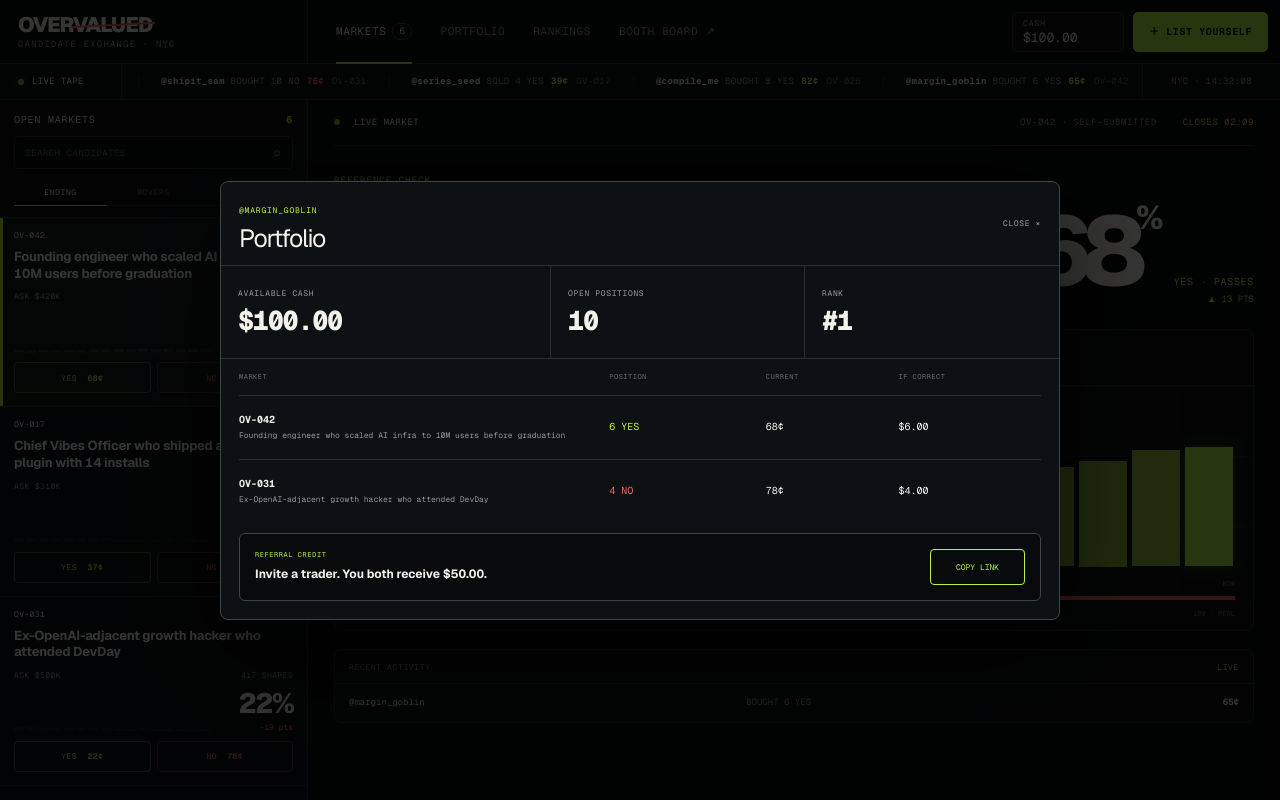
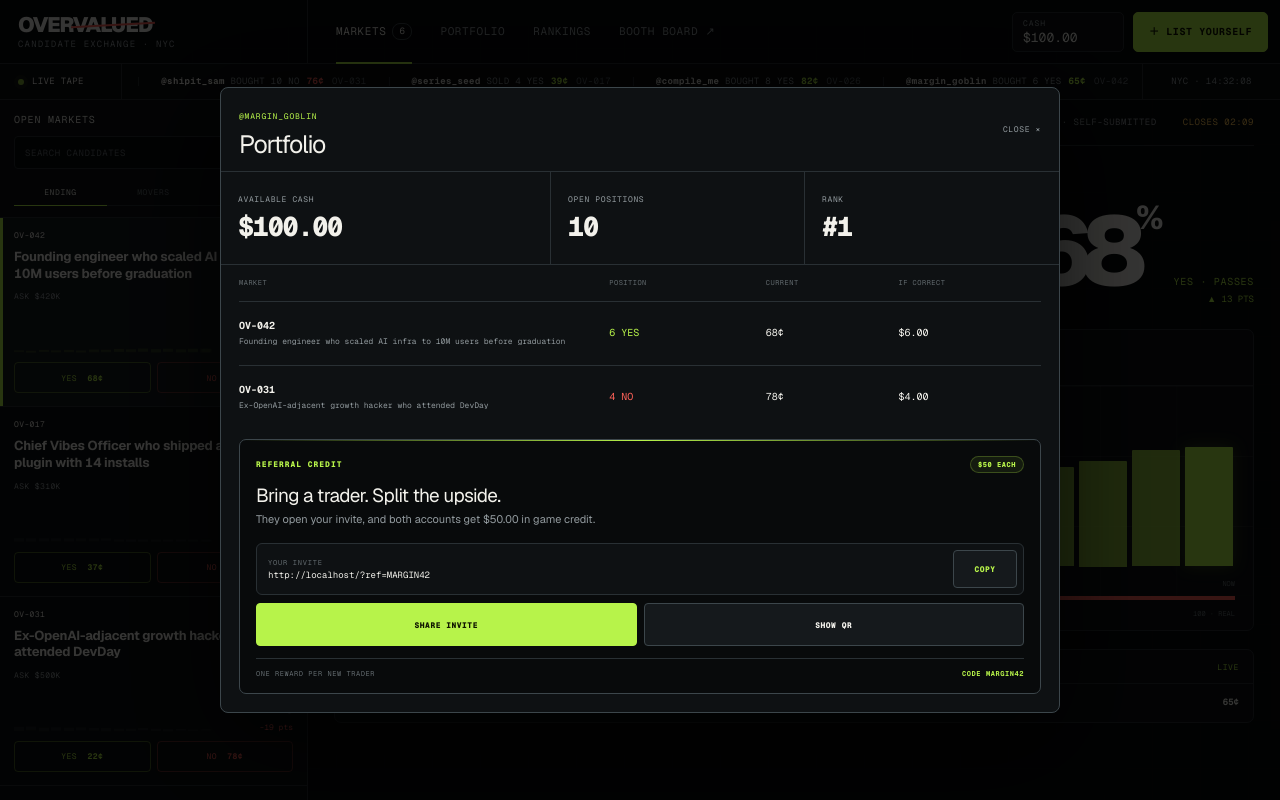
Before and after one commit to AndresL230/overvalued, a Next.js app: page / in a window 1280 px wide. Both pictures are taken after a click on the button "PORTFOLIO". Built offline with nearby package versions, Linux system fonts and the light colour scheme.

Commit message:
Add referral QR flow

```diff
--- a/app/globals.css
+++ b/app/globals.css
@@ -1668,42 +1668,244 @@ textarea:focus-visible {
 }
 
 .referral-box {
+  position: relative;
+  overflow: hidden;
   margin: 10px 18px 18px;
-  padding: 15px;
+  padding: 16px;
+  border: 1px solid var(--line-bright);
+  border-radius: 7px;
+  background: var(--bg);
+}
+
+.referral-box::before {
+  content: "";
+  position: absolute;
+  inset: 0 0 auto;
+  height: 1px;
+  background: linear-gradient(90deg, transparent, var(--yes), transparent);
+}
+
+.referral-box__eyebrow,
+.referral-box__foot {
   display: flex;
   align-items: center;
   justify-content: space-between;
-  gap: 20px;
+  gap: 12px;
+}
+
+.referral-box__eyebrow span {
+  color: var(--yes);
+  font: 750 8px/1 var(--font-geist-mono), monospace;
+  letter-spacing: .12em;
+}
+
+.referral-box__eyebrow small {
+  padding: 4px 7px;
+  border: 1px solid rgba(183, 243, 74, .24);
+  border-radius: 999px;
+  background: rgba(183, 243, 74, .07);
+  color: var(--yes);
+  font: 750 7px/1 var(--font-geist-mono), monospace;
+  letter-spacing: .08em;
+}
+
+.referral-box h2 {
+  margin: 13px 0 0;
+  font-size: 19px;
+  line-height: 1.1;
+  letter-spacing: -.035em;
+}
+
+.referral-box__copy > p {
+  max-width: 500px;
+  margin: 6px 0 0;
+  color: var(--muted);
+  font-size: 11px;
+  line-height: 1.45;
+}
+
+.referral-link-row {
+  min-height: 52px;
+  margin-top: 15px;
+  padding: 6px 6px 6px 11px;
+  display: flex;
+  align-items: center;
+  gap: 10px;
+  border: 1px solid var(--line);
+  border-radius: 6px;
+  background: var(--surface-1);
+}
+
+.referral-link-row > div {
+  min-width: 0;
+  display: flex;
+  flex: 1;
+  flex-direction: column;
+}
+
+.referral-link-row span {
+  color: var(--faint);
+  font: 7px/1 var(--font-geist-mono), monospace;
+  letter-spacing: .11em;
+}
+
+.referral-link-row code {
+  margin-top: 5px;
+  overflow: hidden;
+  color: var(--text);
+  font: 9px/1 var(--font-geist-mono), monospace;
+  text-overflow: ellipsis;
+  white-space: nowrap;
+}
+
+.referral-link-row button,
+.referral-actions button,
+.referral-qr-actions button {
   border: 1px solid var(--line-bright);
-  border-radius: 6px;
-  background: var(--bg);
-}
-
-.referral-box > div {
-  display: flex;
-  flex-direction: column;
-}
-
-.referral-box span {
+  border-radius: 4px;
+  background: var(--surface-2);
+  color: var(--text);
+  font: 750 8px/1 var(--font-geist-mono), monospace;
+  letter-spacing: .06em;
+  cursor: pointer;
+}
+
+.referral-link-row button {
+  min-width: 64px;
+  height: 38px;
   color: var(--yes);
+}
+
+.referral-actions {
+  margin-top: 8px;
+  display: grid;
+  grid-template-columns: 1fr 1fr;
+  gap: 7px;
+}
+
+.referral-actions button {
+  min-height: 43px;
+}
+
+.referral-actions .referral-actions__primary,
+.referral-qr-actions .referral-qr-actions__primary {
+  border-color: var(--yes);
+  background: var(--yes);
+  color: #101600;
+}
+
+.referral-box__foot {
+  margin-top: 12px;
+  padding-top: 11px;
+  border-top: 1px solid var(--line);
+  color: var(--faint);
   font: 7px/1 var(--font-geist-mono), monospace;
   letter-spacing: .08em;
 }
 
-.referral-box strong {
-  margin-top: 7px;
+.referral-box__foot strong {
+  color: var(--yes);
+}
+
+.referral-qr-layer {
+  z-index: 120;
+}
+
+.referral-qr-modal {
+  width: min(430px, 100%);
+  max-height: calc(100dvh - 48px);
+  overflow-y: auto;
+  overscroll-behavior: contain;
+  border: 1px solid var(--line-bright);
+  border-radius: 10px;
+  background: var(--surface-1);
+  box-shadow: 0 30px 100px rgba(0,0,0,.72);
+  animation: modal-rise 180ms cubic-bezier(.2,.8,.2,1);
+}
+
+.referral-qr-grabber {
+  display: none;
+}
+
+.referral-qr-body {
+  padding: 20px;
+}
+
+.referral-qr-body > p {
+  max-width: 330px;
+  margin: 0 auto;
+  color: var(--muted);
   font-size: 12px;
-}
-
-.referral-box button {
-  min-width: 95px;
-  height: 36px;
-  border: 1px solid var(--yes);
-  border-radius: 4px;
-  background: transparent;
+  line-height: 1.5;
+  text-align: center;
+}
+
+.referral-qr-frame {
+  width: min(276px, 100%);
+  margin: 18px auto 0;
+  padding: 18px;
+  border: 4px solid var(--yes);
+  border-radius: 16px;
+  background: #f1efe6;
+  box-shadow: 0 18px 60px rgba(0,0,0,.48);
+}
+
+.referral-qr-code {
+  margin-top: 14px;
+  display: flex;
+  flex-direction: column;
+  align-items: center;
+}
+
+.referral-qr-code strong {
+  padding: 6px 10px;
+  border: 1px solid rgba(183,243,74,.28);
+  border-radius: 999px;
+  background: rgba(183,243,74,.07);
   color: var(--yes);
+  font: 800 10px/1 var(--font-geist-mono), monospace;
+  letter-spacing: .14em;
+}
+
+.referral-qr-code span {
+  margin-top: 8px;
+  color: var(--muted);
   font: 8px/1 var(--font-geist-mono), monospace;
-  cursor: pointer;
+}
+
+.referral-qr-link {
+  margin-top: 17px;
+  padding: 11px;
+  display: block;
+  overflow: hidden;
+  border: 1px solid var(--line);
+  border-radius: 5px;
+  background: var(--bg);
+  color: var(--muted);
+  font: 8px/1 var(--font-geist-mono), monospace;
+  text-align: center;
+  text-overflow: ellipsis;
+  white-space: nowrap;
+}
+
+.referral-qr-actions {
+  margin-top: 8px;
+  display: grid;
+  grid-template-columns: 1fr 1fr;
+  gap: 7px;
+}
+
+.referral-qr-actions button {
+  min-height: 45px;
+}
+
+.referral-qr-note {
+  margin-top: 13px;
+  display: block;
+  color: var(--faint);
+  font: 7px/1.45 var(--font-geist-mono), monospace;
+  letter-spacing: .05em;
+  text-align: center;
 }
 
 .leaderboard-table {
@@ -3106,6 +3308,47 @@ textarea:focus-visible {
     font-size: 10px;
   }
 
+  .referral-qr-layer {
+    place-items: end center;
+  }
+
+  .referral-qr-modal {
+    width: 100%;
+    max-height: min(92dvh, 760px);
+    padding-bottom: env(safe-area-inset-bottom);
+    border-right: 0;
+    border-bottom: 0;
+    border-left: 0;
+    border-radius: 14px 14px 0 0;
+  }
+
+  .referral-qr-grabber {
+    width: 44px;
+    height: 4px;
+    margin: 9px auto 2px;
+    display: block;
+    border-radius: 3px;
+    background: var(--line-bright);
+  }
+
+  .referral-qr-modal .modal-head {
+    min-height: 64px;
+    padding: 10px 16px;
+    position: static;
+  }
+
+  .referral-qr-modal .modal-head h2 {
+    font-size: 21px;
+  }
+
+  .referral-qr-body {
+    padding: 17px 16px 20px;
+  }
+
+  .referral-qr-frame {
+    width: min(68vw, 276px);
+  }
+
   .create-grid form {
     padding: 18px 16px 32px;
   }
@@ -3160,10 +3403,7 @@ textarea:focus-visible {
     width: 100%;
   }
 
-  .referral-box {
-    align-items: flex-start;
-    flex-direction: column;
-  }
+  .referral-box { margin-inline: 12px; }
 
   .leaderboard-table > div {
     grid-template-columns: 32px 1fr auto;
--- a/app/overvalued-app.tsx
+++ b/app/overvalued-app.tsx
@@ -1,8 +1,9 @@
 "use client";
 
-import { FormEvent, useEffect, useMemo, useRef, useState } from "react";
+import { FormEvent, useEffect, useMemo, useRef, useState, useSyncExternalStore } from "react";
 import Image from "next/image";
 import Link from "next/link";
+import QRCode from "react-qr-code";
 import {
   formatCountdown,
   formatMoney,
@@ -15,8 +16,41 @@ import {
 
 type Side = "YES" | "NO";
 type TradeMode = "BUY" | "SELL";
-type Modal = "create" | "portfolio" | "rankings" | "resume" | null;
+type Modal = "create" | "portfolio" | "rankings" | "resume" | "referral" | null;
 type Position = { YES: number; NO: number };
+
+const REFERRAL_CODE = "MARGIN42";
+const REFERRAL_FALLBACK_ORIGIN = "https://overvalued.party";
+const noStoreSubscription = () => () => {};
+const getReferralOrigin = () => window.location.origin;
+const getReferralServerOrigin = () => REFERRAL_FALLBACK_ORIGIN;
+
+async function copyText(text: string): Promise<boolean> {
+  try {
+    if (navigator.clipboard?.writeText) {
+      await navigator.clipboard.writeText(text);
+      return true;
+    }
+  } catch {
+    // Booth previews can run on plain HTTP, so keep a legacy fallback.
+  }
+
+  try {
+    const textarea = document.createElement("textarea");
+    textarea.value = text;
+    textarea.setAttribute("readonly", "");
+    textarea.style.position = "fixed";
+    textarea.style.top = "-1000px";
+    textarea.style.opacity = "0";
+    document.body.appendChild(textarea);
+    textarea.select();
+    const copied = document.execCommand("copy");
+    document.body.removeChild(textarea);
+    return copied;
+  } catch {
+    return false;
+  }
+}
 
 const resumeExamples = [
   {
@@ -323,6 +357,12 @@ export function OvervaluedApp() {
   });
   const previousFocus = useRef<HTMLElement | null>(null);
   const stageRef = useRef<HTMLElement | null>(null);
+  const referralOrigin = useSyncExternalStore(
+    noStoreSubscription,
+    getReferralOrigin,
+    getReferralServerOrigin,
+  );
+  const referralLink = `${referralOrigin}/?ref=${REFERRAL_CODE}`;
 
   useEffect(() => {
     const timer = window.setInterval(() => {
@@ -502,6 +542,29 @@ export function OvervaluedApp() {
     setModal(null);
     setToast("MARKET OPEN · Reference check closes in 15:00");
     setDraft({ title: "", askingTc: "$350K", claims: ["", "", ""], truth: "REAL" });
+  }
+
+  async function copyReferralLink() {
+    const copied = await copyText(referralLink);
+    setToast(copied ? "REFERRAL LINK COPIED" : "COULD NOT COPY · TRY AGAIN");
+  }
+
+  async function shareReferralLink() {
+    if (navigator.share) {
+      try {
+        await navigator.share({
+          title: "Overvalued",
+          text: "Every résumé is a prediction market. Join with my link and we both get $50 in game credit.",
+          url: referralLink,
+        });
+        setToast("REFERRAL INVITE SHARED");
+        return;
+      } catch (error) {
+        if (error instanceof Error && error.name === "AbortError") return;
+      }
+    }
+
+    await copyReferralLink();
   }
 
   return (
@@ -718,7 +781,56 @@ export function OvervaluedApp() {
             <div className="modal-head"><div><span>@MARGIN_GOBLIN</span><h2 id="portfolio-title">Portfolio</h2></div><button onClick={() => setModal(null)}>CLOSE ×</button></div>
             <div className="portfolio-summary"><div><span>AVAILABLE CASH</span><strong>{formatMoney(cash)}</strong></div><div><span>OPEN POSITIONS</span><strong>{Object.values(positions).reduce((sum, item) => sum + item.YES + item.NO, 0)}</strong></div><div><span>RANK</span><strong>#1</strong></div></div>
             <div className="position-table"><div className="table-head"><span>MARKET</span><span>POSITION</span><span>CURRENT</span><span>IF CORRECT</span></div>{Object.entries(positions).map(([marketId, item]) => { const market = markets.find((entry) => entry.id === marketId); if (!market || (!item.YES && !item.NO)) return null; const positionSide = item.YES ? "YES" : "NO"; const count = item.YES || item.NO; const currentPrice = positionSide === "YES" ? market.probability : 100 - market.probability; return <div className="position-row" key={marketId}><span><strong>{marketId}</strong><small>{market.title}</small></span><span className={positionSide === "YES" ? "yes-text" : "no-text"}>{count} {positionSide}</span><span>{currentPrice}¢</span><span>{formatMoney(count * 100)}</span></div>; })}</div>
-            <div className="referral-box"><div><span>REFERRAL CREDIT</span><strong>Invite a trader. You both receive $50.00.</strong></div><button onClick={() => { void navigator.clipboard?.writeText("https://overvalued.party/?ref=MARGIN42"); setToast("REFERRAL LINK COPIED"); }}>COPY LINK</button></div>
+            <section className="referral-box" aria-labelledby="referral-card-title">
+              <div className="referral-box__copy">
+                <div className="referral-box__eyebrow"><span>REFERRAL CREDIT</span><small>$50 EACH</small></div>
+                <h2 id="referral-card-title">Bring a trader. Split the upside.</h2>
+                <p>They open your invite, and both accounts get $50.00 in game credit.</p>
+              </div>
+              <div className="referral-link-row">
+                <div><span>YOUR INVITE</span><code>{referralLink}</code></div>
+                <button onClick={() => void copyReferralLink()}>COPY</button>
+              </div>
+              <div className="referral-actions">
+                <button className="referral-actions__primary" onClick={() => void shareReferralLink()}>SHARE INVITE</button>
+                <button aria-haspopup="dialog" aria-controls="referral-qr-dialog" onClick={() => setModal("referral")}>SHOW QR</button>
+              </div>
+              <div className="referral-box__foot"><span>ONE REWARD PER NEW TRADER</span><strong>CODE {REFERRAL_CODE}</strong></div>
+            </section>
+          </section>
+        </div>
+      )}
+
+      {modal === "referral" && (
+        <div className="modal-layer referral-qr-layer" role="presentation" onMouseDown={(event) => event.target === event.currentTarget && setModal("portfolio")}>
+          <section id="referral-qr-dialog" className="referral-qr-modal" role="dialog" aria-modal="true" aria-labelledby="referral-qr-title" aria-describedby="referral-qr-description">
+            <span className="referral-qr-grabber" aria-hidden="true" />
+            <div className="modal-head">
+              <div><span>SCAN TO JOIN</span><h2 id="referral-qr-title">Put $50 on both books.</h2></div>
+              <button onClick={() => setModal("portfolio")}>BACK ×</button>
+            </div>
+            <div className="referral-qr-body">
+              <p id="referral-qr-description">Point a phone camera here. The invite opens Overvalued with your referral code already attached.</p>
+              <div className="referral-qr-frame">
+                <QRCode
+                  value={referralLink}
+                  size={256}
+                  level="M"
+                  bgColor="#f1efe6"
+                  fgColor="#080a0b"
+                  title={`Referral QR code for ${REFERRAL_CODE}`}
+                  viewBox="0 0 256 256"
+                  style={{ display: "block", height: "auto", width: "100%" }}
+                />
+              </div>
+              <div className="referral-qr-code"><strong>{REFERRAL_CODE}</strong><span>$50 FOR THEM · $50 FOR YOU</span></div>
+              <code className="referral-qr-link">{referralLink}</code>
+              <div className="referral-qr-actions">
+                <button className="referral-qr-actions__primary" onClick={() => void copyReferralLink()}>COPY LINK</button>
+                <button onClick={() => void shareReferralLink()}>SHARE INSTEAD</button>
+              </div>
+              <small className="referral-qr-note">ONE CREDIT PER NEW TRADER · GAME CREDITS HAVE NO CASH VALUE</small>
+            </div>
           </section>
         </div>
       )}
--- a/package.json
+++ b/package.json
@@ -17,7 +17,8 @@
     "drizzle-orm": "0.45.2",
     "next": "16.2.6",
     "react": "19.2.6",
-    "react-dom": "19.2.6"
+    "react-dom": "19.2.6",
+    "react-qr-code": "^2.2.0"
   },
   "devDependencies": {
     "@cloudflare/vite-plugin": "1.37.1",
```
Also changed, not shown: 2 other files (tests, documents, lock files or other folders).
